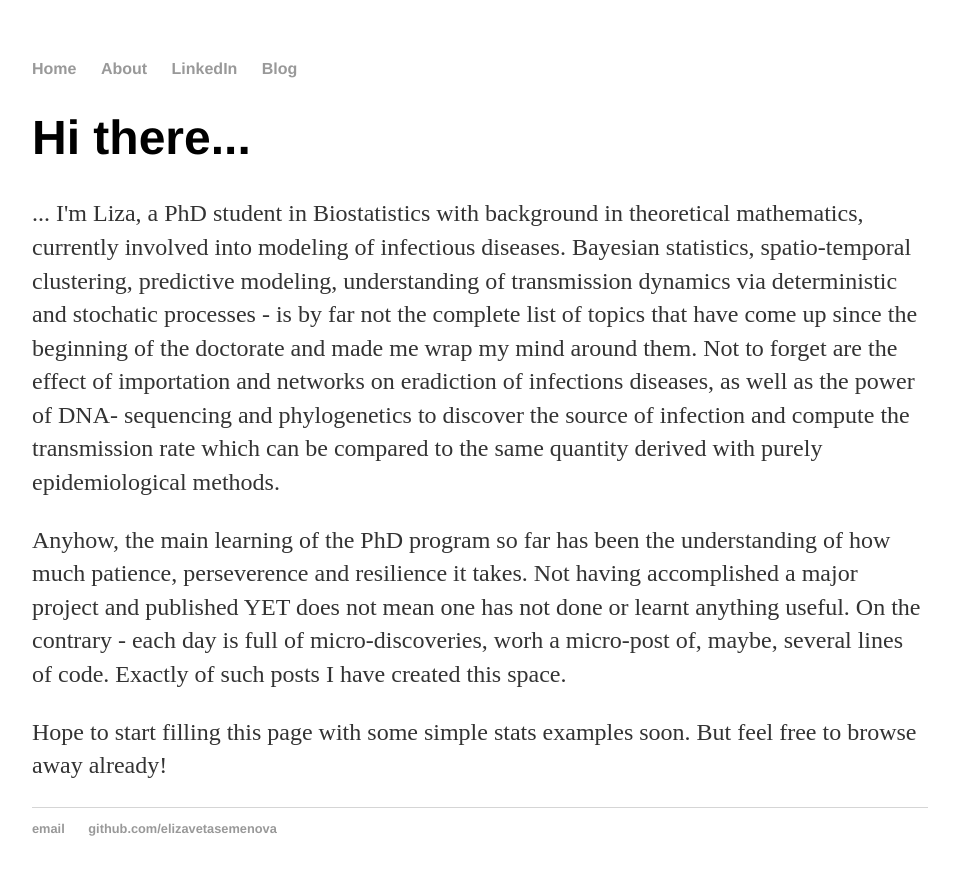
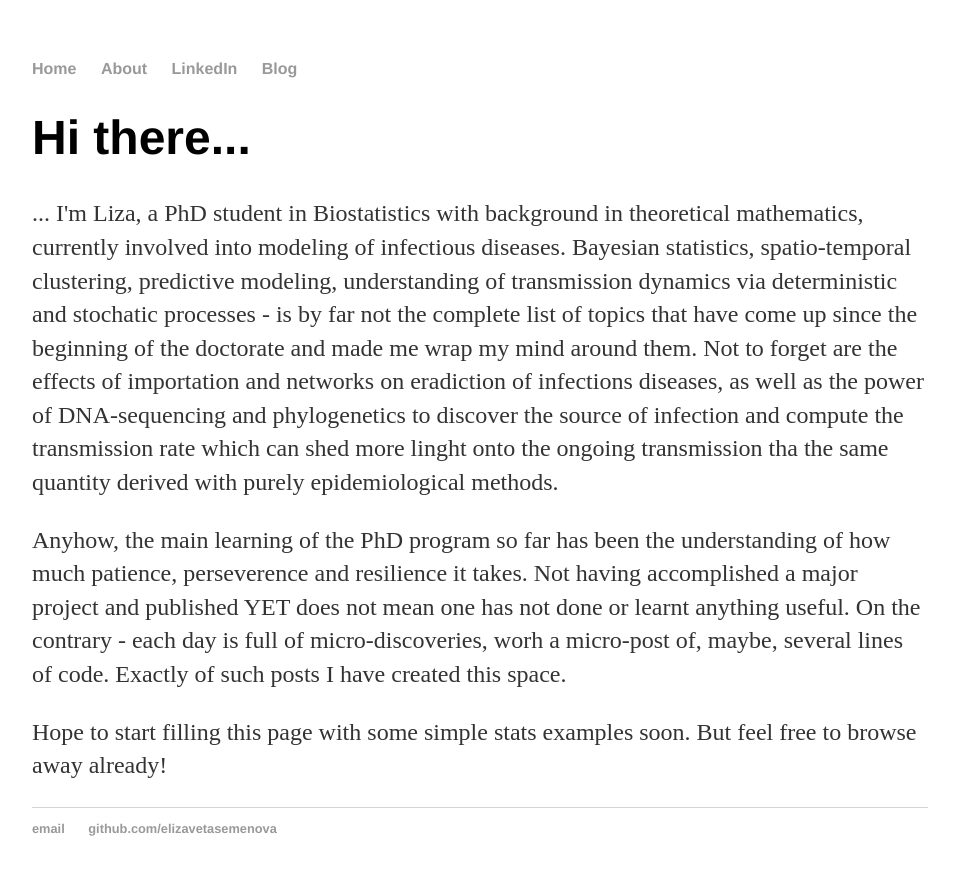
Before and after one commit to elizavetasemenova/elizavetasemenova.github.io, a Jekyll site: the page built from index.html, in a window 1280 px wide. Shown: the top 875 px of the page, without its empty margins (160-1119 px from the left). Built offline with Jekyll 4.4.1, drawn with Linux system fonts in a browser that asks for light colours.

Commit message:
Update index.html

```diff
--- a/index.html
+++ b/index.html
@@ -8,9 +8,10 @@ title: Liza Semenova, statistician in progress
 		modeling of infectious diseases. Bayesian statistics, spatio-temporal clustering, predictive modeling,
 		understanding of transmission dynamics via deterministic and stochatic processes -
 		is by far not the complete list of topics that have come up since the beginning of the doctorate
-		and made me wrap my mind around them. Not to forget are the effect of importation and networks on eradiction of
-		infections diseases, as well as the power of DNA- sequencing and phylogenetics to discover the source of infection and
-		compute the transmission rate which can be compared to the same quantity derived with purely epidemiological methods.
+		and made me wrap my mind around them. Not to forget are the effects of importation and networks on eradiction of
+		infections diseases, as well as the power of DNA-sequencing and phylogenetics to discover the source of infection and
+		compute the transmission rate which can shed more linght onto the ongoing transmission tha the same quantity
+		derived with purely epidemiological methods.
 	</p>
 
 
```
